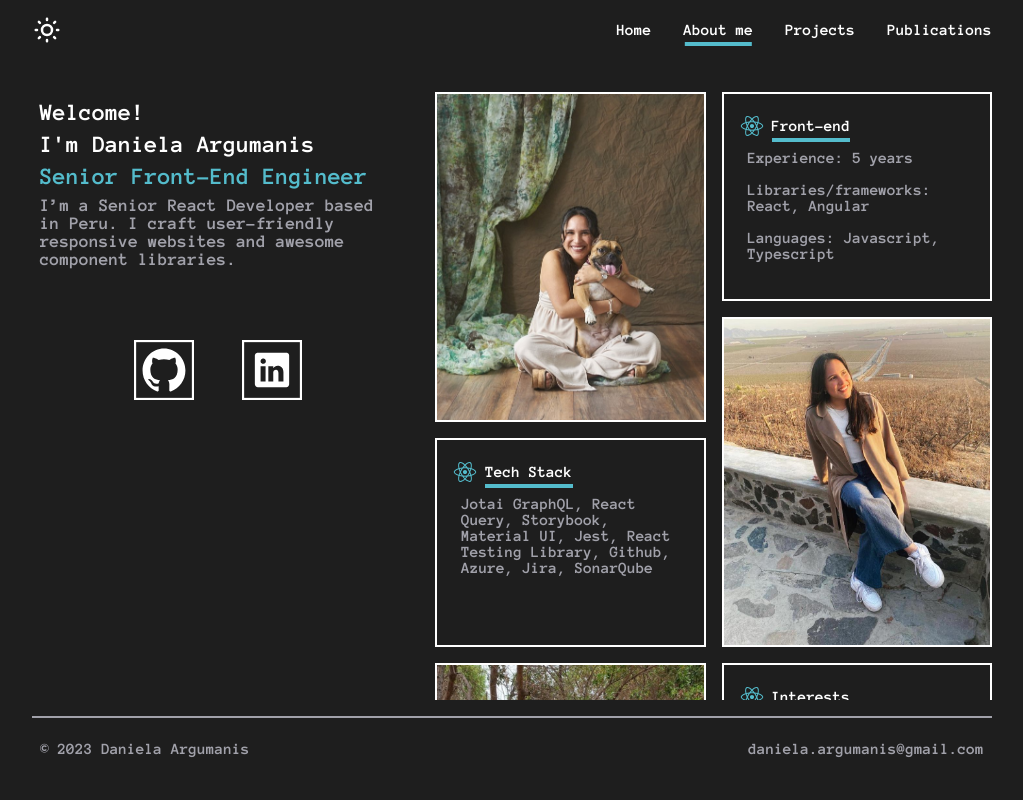
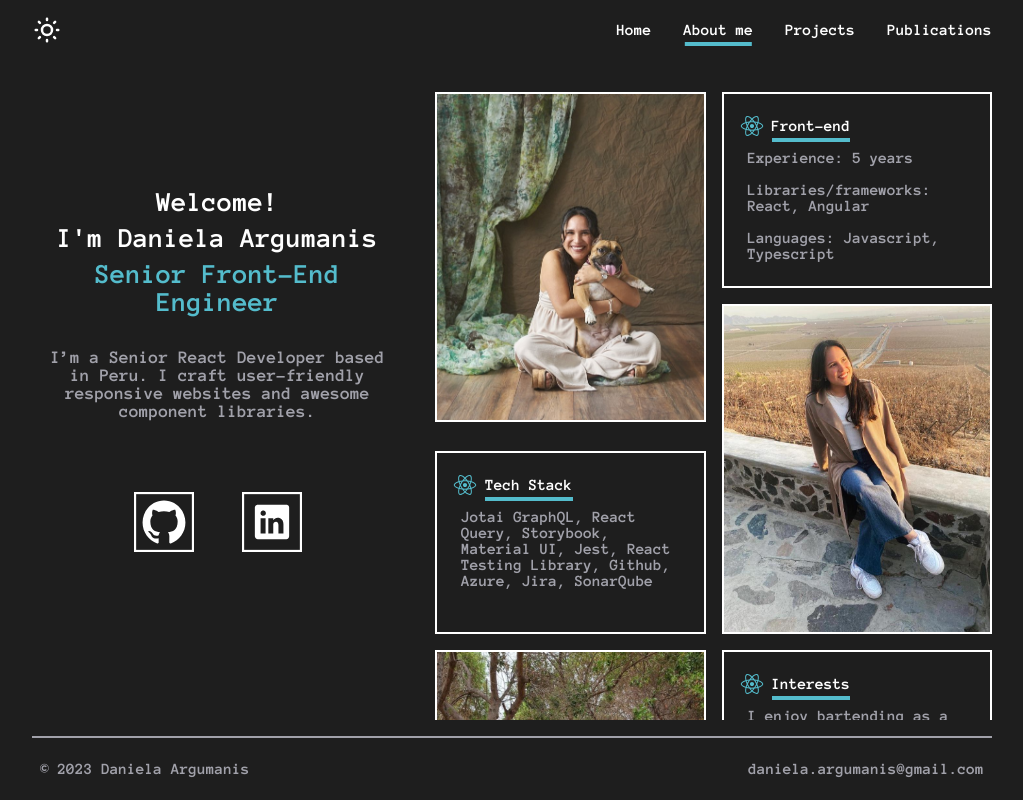
Before and after one commit to DanielaArgumanis/daniela-argumanis-portfolio, a React (Create React App) app: page /about-me in a window 1280 px wide. Shown: the whole page, without its empty margins (128-1151 px from the left). Built offline with nearby package versions, Linux system fonts and the light colour scheme.

Commit message:
💄 UI:  Improve styles

```diff
--- a/src/common/Theme/Typography.styles.ts
+++ b/src/common/Theme/Typography.styles.ts
@@ -13,7 +13,7 @@ const fontSizes = {
   large: '1.125rem', // 18
   xlarge: '1.25rem', // 20
   xxlarge: '1.5rem', // 24
-    xxxlarge: '2rem',
+  xxxlarge: '1.75rem',
 };
 
 export const typography = {
--- a/src/components/AboutMe/AboutMe.styles.tsx
+++ b/src/components/AboutMe/AboutMe.styles.tsx
@@ -10,7 +10,7 @@ export const AboutMeContainer = styled('div')`
     'image3 text3'
     'text4 text4';
   grid-template-columns: 1fr 1fr;
-  grid-template-rows: 2fr 1fr 2fr 2fr 2fr;
+  grid-template-rows: 1.5fr 1fr 1.4fr 2fr 2fr;
 
   > img {
     height: 330px;
--- a/src/components/Home/Home.styles.tsx
+++ b/src/components/Home/Home.styles.tsx
@@ -4,11 +4,14 @@ export const PortfolioHome = styled('div')`
   padding: ${(props) => `${props.theme.spacing(2)} 0`};
   display: flex;
   flex-direction: column;
-  justify-content: flex-start;
+  justify-content: center;
 `;
 
 export const PortfolioTitleContainer = styled('div')`
-  text-align: left;
+  text-align: center;
+  display: flex;
+  flex-direction: column;
+  gap: ${(props) => props.theme.spacing(2)};
 `;
 
 export const ContactSection = styled('div')`
--- a/src/components/Home/Home.tsx
+++ b/src/components/Home/Home.tsx
@@ -13,15 +13,17 @@ const Home = () => {
   return (
     <PortfolioHome>
       <PortfolioTitleContainer>
-        <Typography variant="title2" as="h1">
+        <div>
+          <Typography variant="title1" as="h1">
             Welcome!
           </Typography>
-        <Typography variant="title2" as="h1">
+          <Typography variant="title1" as="h1">
             I'm Daniela Argumanis
           </Typography>
-        <Typography variant="title2" as="h1" accent>
+          <Typography variant="title1" as="h1" accent>
             Senior Front-End Engineer
           </Typography>
+        </div>
         <Typography variant="body1" as="p">
           I’m a Senior React Developer based in Peru. I craft user-friendly
           responsive websites and awesome component libraries.
--- a/src/components/Layout.styles.tsx
+++ b/src/components/Layout.styles.tsx
@@ -21,6 +21,7 @@ export const PortfolioContainer = styled('div')`
   display: flex;
   flex-direction: column;
   padding: 0 ${(props) => props.theme.spacing(4)};
+  min-height: 100vh;
 
   ${(props) => props.theme.breakpoints.down(Breakpoint.mobileL)} {
     padding: 0 ${(props) => props.theme.spacing(2)};
@@ -31,7 +32,7 @@ export const PortfolioBody = styled('div')`
   display: grid;
   grid-template-columns: 2fr 3fr;
   gap: ${(props) => props.theme.spacing(4)};
-  height: calc(100vh - 80px - 64px);
+  height: calc(100vh - 60px - 64px);
   padding: ${(props) => `${props.theme.spacing(2)} 0`};
 `;
 
--- a/src/components/Layout.tsx
+++ b/src/components/Layout.tsx
@@ -15,7 +15,6 @@ const Layout = () => {
   const locationOrder =
     routes.find((route) => route.href === location.pathname)?.order || 0;
   const theme = getTheme(locationOrder);
-  console.log('🚀 ~ theme:', theme);
 
   return (
     <ThemeProvider theme={theme}>
```
Lines whose indentation alone changed are shown as unchanged.
